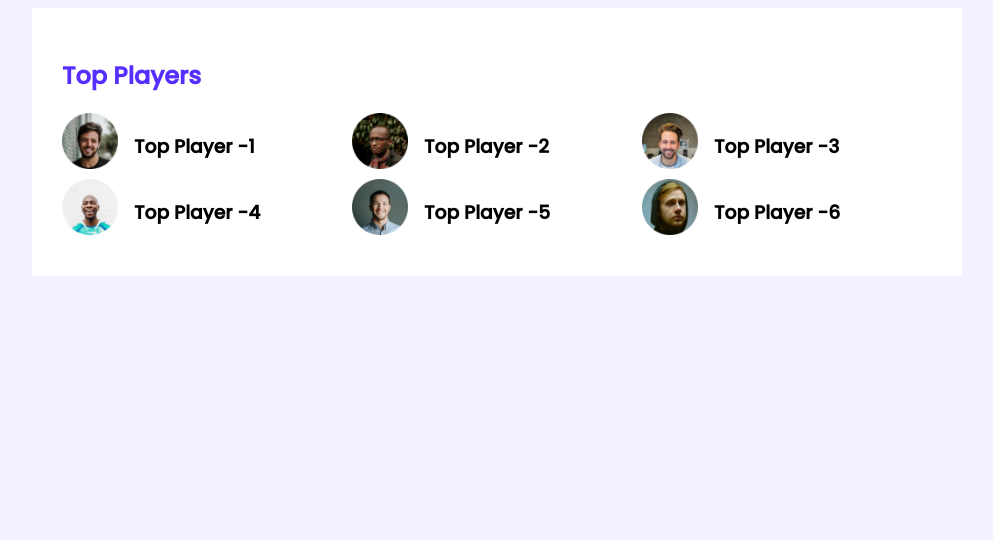
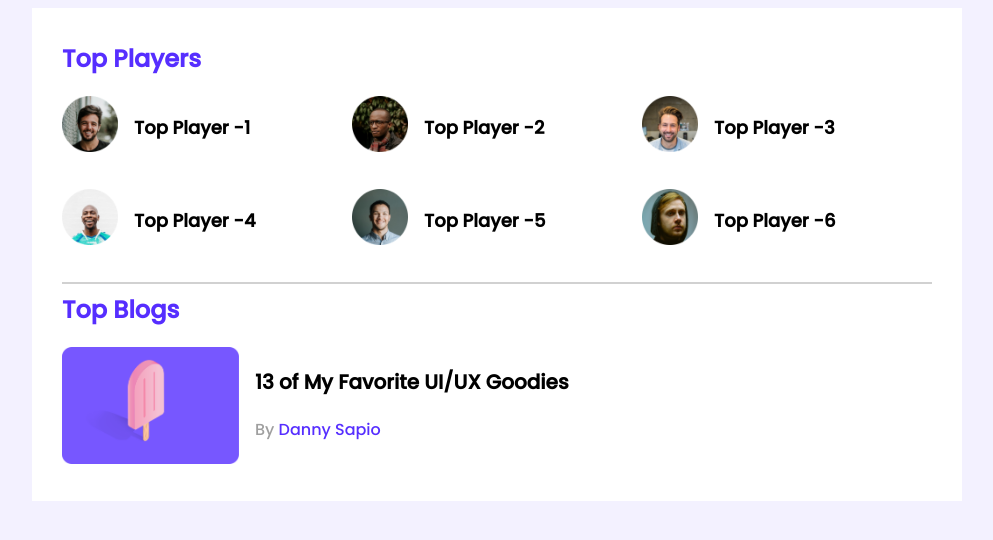
Before and after one commit to Ibnun14/leader-board, a plain HTML site: page index.html in a window 1280 px wide. Shown: the whole page, without its empty margins (143-1136 px from the left). Drawn offline with Linux system fonts and the light colour scheme.

Commit message:
Blog half

```diff
--- a/index.html
+++ b/index.html
@@ -45,8 +45,25 @@
                     <div class="player">
                         <img src="resources/images/players/player-6.png" alt="">
                         <h3 class="player-name">Top Player -6</h3>
-
                     </div>
+                </div>
+            </div>
+            <hr>
+            <div class="top-blogs">
+                <h2 class="section-title">Top Blogs</h2>
+                <div class="blogs">
+                    <article class="blog">
+                        <div class="thumbnail">
+                            <img src="resources/images/blogs/blog-1.png" alt="">
+                        </div>
+                        <div class="blog-info">
+                            <h3 class="blog-title">
+                                13 of My Favorite
+                                UI/UX Goodies
+                            </h3>
+                            <p class="blog-author">By <a href="">Danny Sapio</a></p>
+                        </div>
+                    </article>
                 </div>
             </div>
         </section>
--- a/styles/styles.css
+++ b/styles/styles.css
@@ -23,14 +23,20 @@ main{
 
 /* Top players Style */
 
+.top-players{
+    margin-bottom: 30px;
+}
+
 .section-title{
     color: #562EFF;
     font-size: 24px;
+    margin-top: 3px;
 }
 
 .players{
     display: grid;
     grid-template-columns: repeat(3, 1fr);
+    grid-row-gap: 30px;
 }
 
 .player{
@@ -45,6 +51,41 @@ main{
 
 .player-name{
     margin-left: 16px;
+    font-size: 18px;
+}
+
+hr{
+    border: 1px solid #D1D1D1;
 }
 
 /* Top players Style */
+
+/* Top blog styles */
+
+.blog{
+    display: flex;
+}
+
+.blog .thumbnail img{
+    width: 177px;
+    height: 117px;
+}
+
+.blog-info{
+    margin-left: 16px;
+}
+
+.blog-title{
+    font-size: 20px;
+}
+
+.blog-author{
+    font-size: 16px;
+    color: #9F9F9F;
+}
+
+.blog-author a{
+    font-size: 16px;
+    text-decoration: none;
+    color: #562EFF;
+}
```
